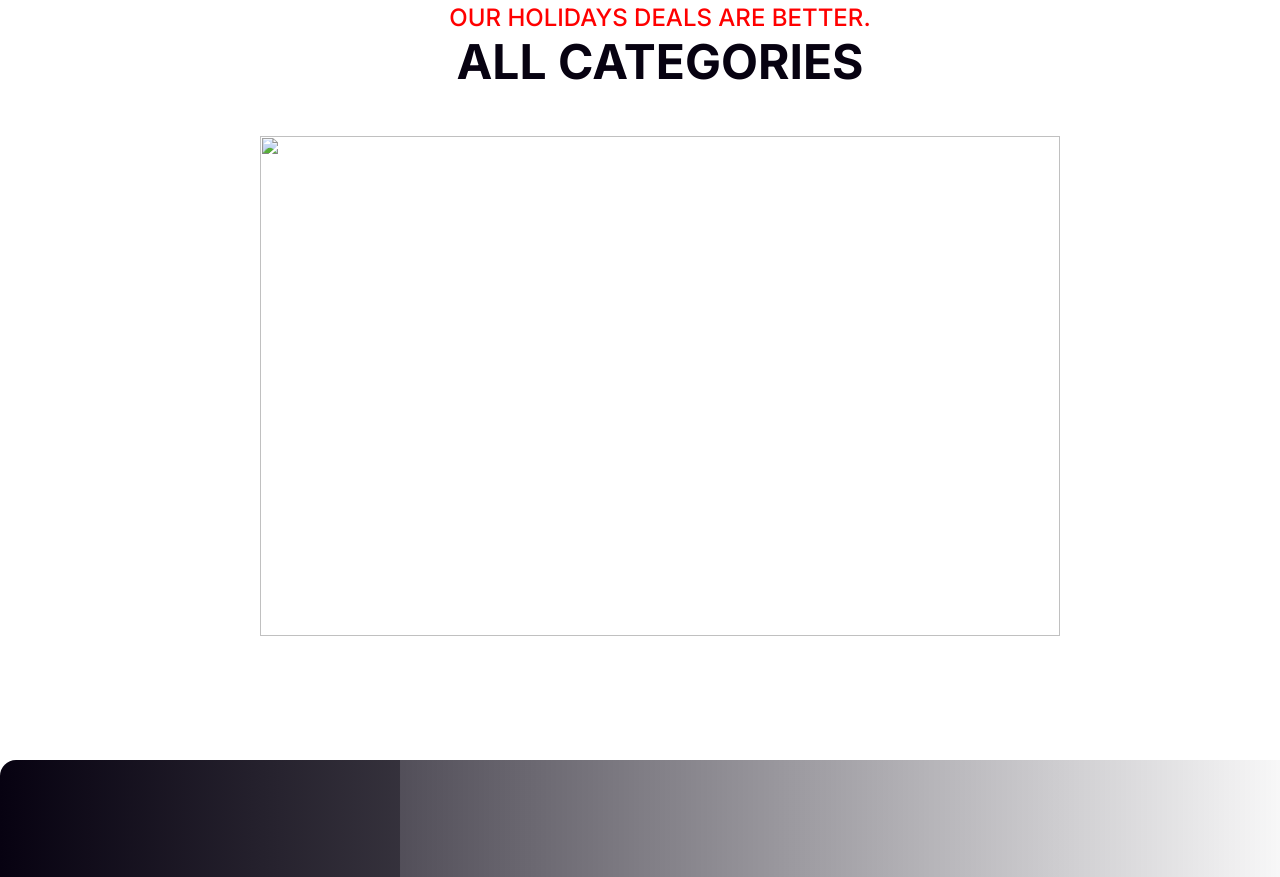
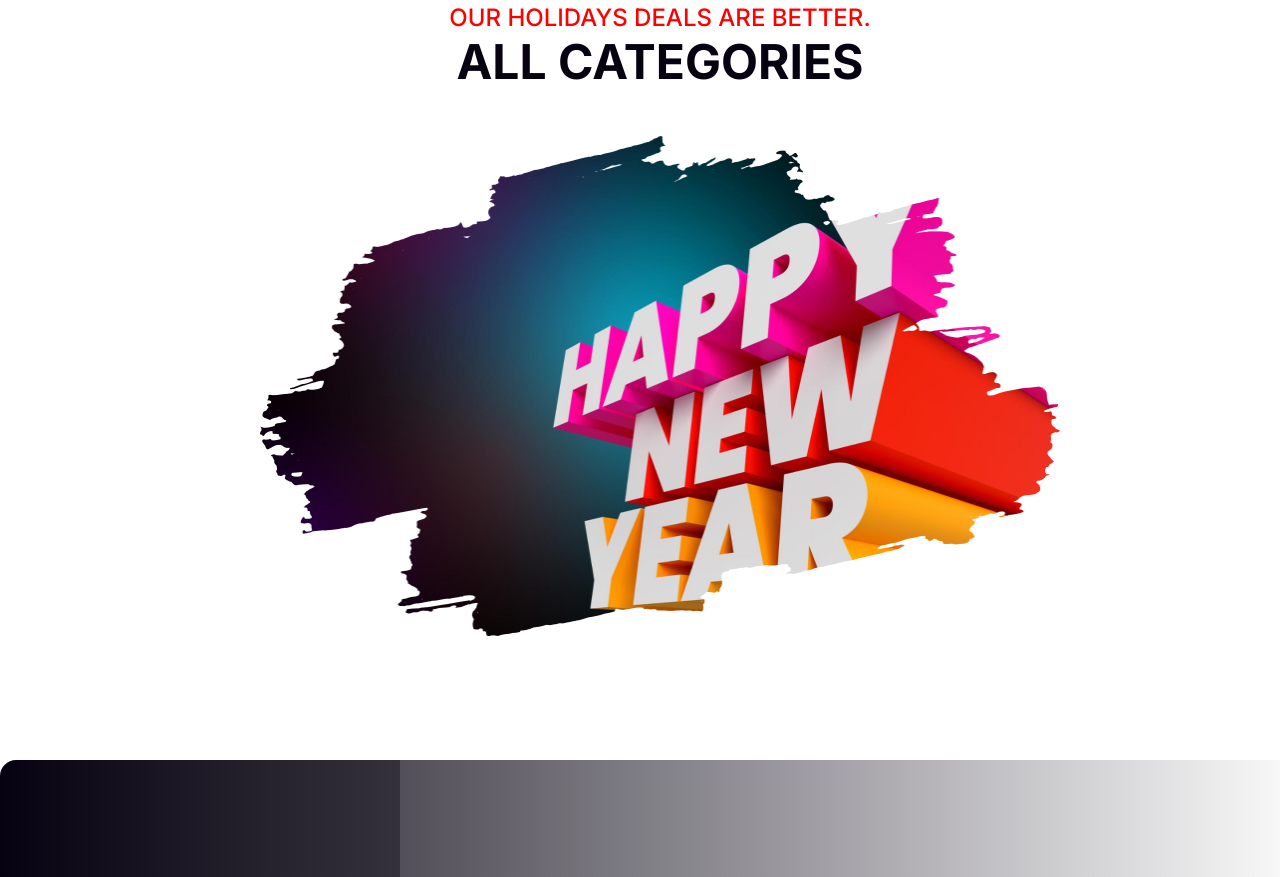
Before and after one commit to NaoazSharif/new_year_assignment, a plain HTML site: page index.html in a window 1280 px wide. Shown: the part 868-1745 px from the top of the page. Drawn offline with Linux system fonts and the light colour scheme; the site is published under a folder, as on GitHub Pages, so addresses that start at the root find nothing.

Commit message:
image not showing problem finded and solved

```diff
--- a/index.html
+++ b/index.html
@@ -31,7 +31,7 @@
             <h1 class="off_text">61% OFF</h1>
             <p class="holiday_deals_text">Our holidays deals are better.</p>
             <h3 class="category_text">All categories</h3>
-            <img src="/resources/images/new_year_photo.png" alt="">
+            <img src="resources/images/new_year_photo.png" alt="">
         </section>
         <!-- welcome section -->
         <section class="welcome_section">
```
